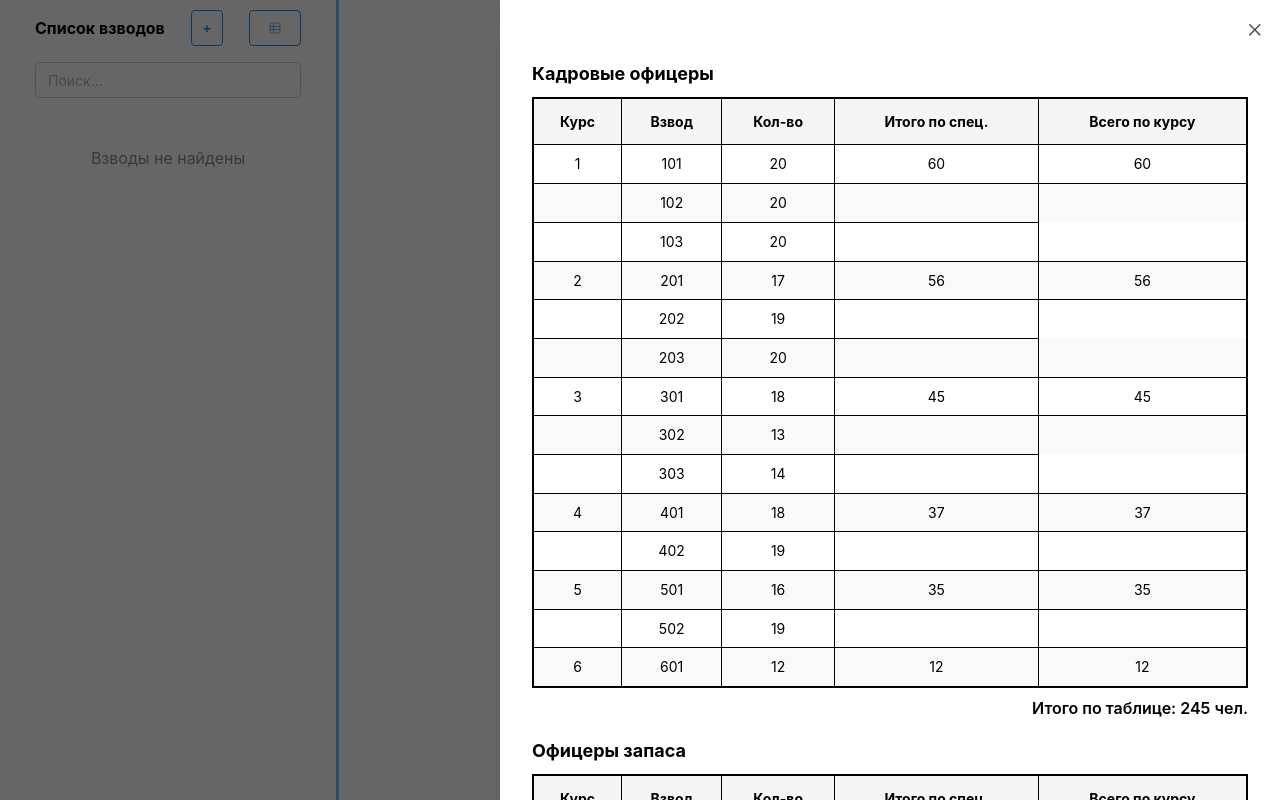
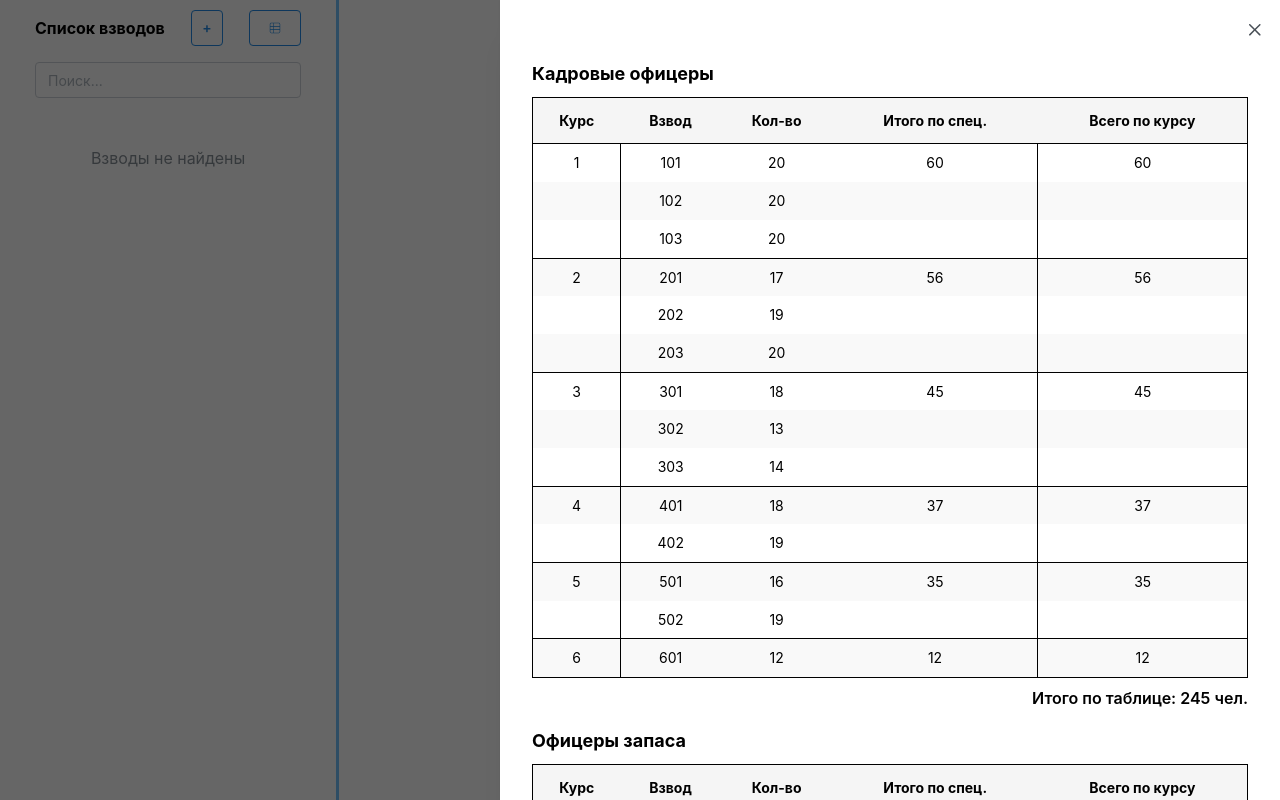
Before and after one commit to Denllar/platoon-list--, a React (Vite) app: page /#/ in a window 1280 px wide. Both pictures are taken after a click on the button 275 px from the left and 28 px from the top of the page. Built offline with nearby package versions, Linux system fonts and the light colour scheme.

Commit message:
fix Table

```diff
--- a/src/components/DrawerTable.jsx
+++ b/src/components/DrawerTable.jsx
@@ -1,7 +1,7 @@
 import { Drawer, Text, ScrollArea, Stack } from '@mantine/core';
 import platoons from '../../db/platoon.json';
 import students from '../../db/students.json';
-import { TYPE_PLATOONS } from "../consts"
+import { TYPE_PLATOONS } from "../consts";
 
 /* ---------- helpers ---------- */
 const enrolled = (id) =>
@@ -11,23 +11,20 @@ const courseAndSpec = (num) => {
     const str = num.toString().padStart(2, '0');
     return {
         course: str[0],
-        spec: str[1]
+        spec: str[1],
     };
 };
 
 /* ---------- build data ---------- */
 function buildTables() {
     const base = {};
-
     platoons.forEach((p) => {
         const { course, spec } = courseAndSpec(p.number);
         const qty = enrolled(p.id);
         const t = p.type;
-
         base[t] ??= {};
         base[t][course] ??= {};
         base[t][course][spec] ??= { totalSpec: 0, platoons: [] };
-
         base[t][course][spec].totalSpec += qty;
         base[t][course][spec].platoons.push({ number: p.number, qty });
     });
@@ -45,50 +42,39 @@ function buildTables() {
     return TYPE_PLATOONS.map((title) => {
         const courseMap = base[title] || {};
         const courses = Object.keys(courseMap).sort((a, b) => a - b);
-
         let grandTotal = 0;
         const rows = [];
 
         courses.forEach((cr) => {
             const specMap = courseMap[cr];
             const specs = Object.keys(specMap).sort((a, b) => a - b);
+            let courseTotal = 0;
 
-            let courseTotal = 0;
-            let courseRowCount = 0;
-
-            // Сначала подсчитаем общее количество строк для курса
             specs.forEach((sp) => {
                 courseTotal += specMap[sp].totalSpec;
-                courseRowCount += specMap[sp].platoons.length;
             });
 
-            // Затем формируем строки
             specs.forEach((sp, specIdx) => {
                 const { totalSpec, platoons } = specMap[sp];
-                const specRowCount = platoons.length;
-
                 platoons.forEach((p, platIdx) => {
                     const isFirstCourseRow = specIdx === 0 && platIdx === 0;
                     const isFirstSpecRow = platIdx === 0;
-
                     rows.push({
                         course: isFirstCourseRow ? cr : '',
                         platoonNumber: p.number,
                         qty: p.qty,
                         specTotal: isFirstSpecRow ? totalSpec : '',
                         courseTotal: isFirstCourseRow ? courseTotal : '',
-                        courseRowSpan: isFirstCourseRow ? courseRowCount : 0,
-                        specRowSpan: isFirstSpecRow ? specRowCount : 0,
+                        isLastInSpec: platIdx === platoons.length - 1,
+                        isLastInCourse: platIdx === platoons.length - 1 && specIdx === specs.length - 1,
                     });
                 });
             });
-
             grandTotal += courseTotal;
         });
 
         return { title, rows, grandTotal };
-    })
-        .filter((t) => t.rows.length > 0);
+    }).filter((t) => t.rows.length > 0);
 }
 
 /* ---------- Custom Table Styles ---------- */
@@ -96,20 +82,22 @@ const tableStyles = {
     table: {
         width: '100%',
         borderCollapse: 'collapse',
-        border: '2px solid black',
+        border: '1px solid black',
         fontSize: '14px',
     },
     th: {
-        border: '1px solid black',
+        border: 'none',
+        borderBottom: '1px solid black',
         padding: '12px 8px',
         textAlign: 'center',
         fontWeight: 'bold',
         backgroundColor: '#f5f5f5',
     },
     td: {
-        border: '1px solid black',
+        border: 'none',
         padding: '8px',
         textAlign: 'center',
+        verticalAlign: 'middle',
     },
     tr: {
         backgroundColor: 'white',
@@ -117,13 +105,6 @@ const tableStyles = {
     trStriped: {
         backgroundColor: '#f9f9f9',
     },
-    // Стили для ячеек без границ
-    noBorderBottom: {
-        borderBottom: 'none',
-    },
-    noBorderTop: {
-        borderTop: 'none',
-    }
 };
 
 /* ---------- component ---------- */
@@ -141,7 +122,9 @@ export default function DrawerTable({ openedDrawer, drawer }) {
                 <Stack spacing="xl">
                     {tables.map(({ title, rows, grandTotal }) => (
                         <div key={title}>
-                            <Text fw={700} size="lg" mb={8}>{title}</Text>
+                            <Text fw={700} size="lg" mb={8}>
+                                {title}
+                            </Text>
                             <table style={tableStyles.table}>
                                 <thead>
                                     <tr>
@@ -154,32 +137,43 @@ export default function DrawerTable({ openedDrawer, drawer }) {
                                 </thead>
                                 <tbody>
                                     {rows.map((r, i) => {
-                                        // Определяем стили для ячеек с учетом объединения
-                                        const isNewCourse = r.course !== '';
-                                        const isNewSpec = r.specTotal !== '';
+                                        const isLastRowInTable = i === rows.length - 1;
+                                        const isLastInCourse = r.isLastInCourse;
 
-                                        // Для "Итого по спец." убираем нижнюю границу у всех строк кроме последней в группе
-                                        const specTdStyle = {
-                                            ...tableStyles.td,
-                                            ...(!isNewSpec && i < rows.length - 1 && rows[i + 1].specTotal === '' ? tableStyles.noBorderBottom : {})
-                                        };
-
-                                        // Для "Всего по курсу" убираем все границы кроме первой и последней в группе
-                                        const courseTdStyle = {
-                                            ...tableStyles.td,
-                                            ...(!isNewCourse ? {
-                                                borderTop: 'none',
-                                                borderBottom: i < rows.length - 1 && rows[i + 1].course === '' ? 'none' : '1px solid black'
-                                            } : {})
+                                        // Стиль для строки: добавляем нижнюю границу только после завершения курса
+                                        const rowStyle = {
+                                            ...(i % 2 === 0 ? tableStyles.tr : tableStyles.trStriped),
+                                            ...(isLastInCourse || isLastRowInTable
+                                                ? { borderBottom: '1px solid black' }
+                                                : {}),
                                         };
 
                                         return (
-                                            <tr key={i} style={i % 2 === 0 ? tableStyles.tr : tableStyles.trStriped}>
+                                            <tr key={i} style={rowStyle}>
                                                 <td style={tableStyles.td}>{r.course}</td>
-                                                <td style={tableStyles.td}>{r.platoonNumber}</td>
-                                                <td style={tableStyles.td}>{r.qty}</td>
-                                                <td style={specTdStyle}>{r.specTotal}</td>
-                                                <td style={courseTdStyle}>{r.courseTotal}</td>
+                                                <td style={{
+                                                    borderLeft: '1px solid black',
+                                                    ...(r.isLastInSpec ? { borderBottom: '1px solid black' } : {}),
+                                                    padding: '8px',
+                                                    textAlign: 'center',
+                                                    verticalAlign: 'middle',
+                                                }}>
+                                                    {r.platoonNumber}
+                                                </td>
+                                                <td style={{
+                                                    ...tableStyles.td,
+                                                    ...(r.isLastInSpec ? { borderBottom: '1px solid black' } : {}),
+                                                }}>
+                                                    {r.qty}
+                                                </td>
+                                                <td style={{
+                                                    ...tableStyles.td,
+                                                    borderRight: '1px solid black',
+                                                    ...(r.isLastInSpec ? { borderBottom: '1px solid black' } : {}),
+                                                }}>
+                                                    {r.specTotal}
+                                                </td>
+                                                <td style={tableStyles.td}>{r.courseTotal}</td>
                                             </tr>
                                         );
                                     })}
```
Also changed, not shown: db/platoon.json (+47 -47 lines), db/students.json.
